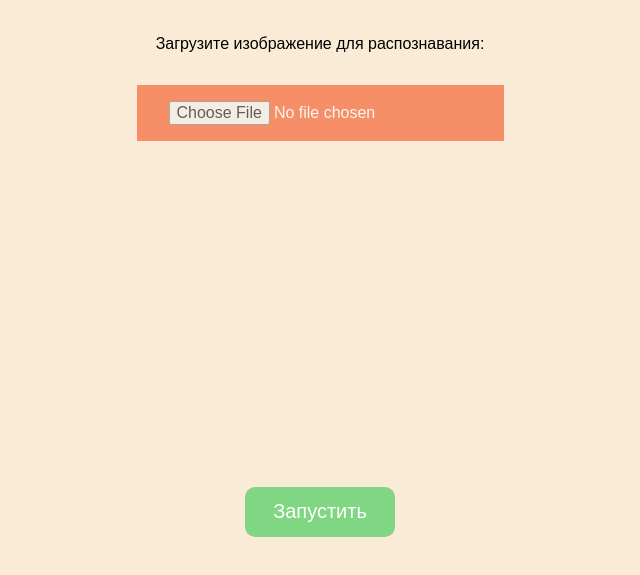
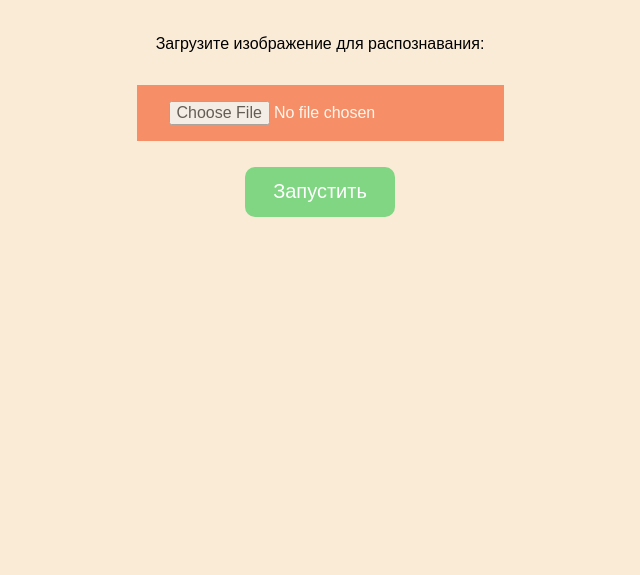
Before and after one commit to betiebembelem/betiebembelem.github.io, a plain HTML site: page index.html in a window 1280 px wide. Shown: the part 69-644 px from the top of the page, without its empty margins (320-960 px from the left). Drawn offline with Linux system fonts and the light colour scheme.

Commit message:
index.html

```diff
--- a/index.html
+++ b/index.html
@@ -18,11 +18,12 @@
       <h1>Узнай свой цветотип</h1>
       <p>Загрузите изображение для распознавания:</p>
       <input type="file" id="file-input" accept="image/*">
+      <button type="button" onclick="init()">Запустить</button>
       <div class="container_row">
         <img id="image-display">
         <div id="label-container"></div>
       </div>
-      <button type="button" onclick="init()">Запустить</button>
+      <div id="word"></div>
     </div>
 
 
@@ -31,6 +32,7 @@
 <script type="text/javascript">
   var input = document.getElementById("file-input");
   var img = document.getElementById("image-display");
+  var word = document.getElementById("word");
 
   input.addEventListener("change", function() {
   var file = this.files[0];
@@ -45,10 +47,13 @@
   //Machine
   const URL = "https://teachablemachine.withgoogle.com/models/jYETaHVp_/";
   let model, webcam, labelContainer, maxPredictions;
-
+  var maxNumber = 0;
+  var maxWord;
   async function init() {
           const modelURL = URL + "model.json";
           const metadataURL = URL + "metadata.json";
+
+
 
           // load the model and metadata
           // Refer to tmImage.loadFromFiles() in the API to support files from a file picker
@@ -69,25 +74,33 @@
         var children = labelContainer.children;
         children[0].setAttribute("class", "winter");
         children[1].setAttribute("class", "spring");
-        children[2].setAttribute("class", "summer");
-        children[3].setAttribute("class", "autumn");
+        children[2].setAttribute("class", "autumn");
+        children[3].setAttribute("class", "summer");
 
-        async function loop() {
-                await predict();
-    }
-      }
 
+
+
+
+
+  }
 
       // run the webcam image through the image model
       async function predict() {
+        maxNumber = 0;
           // predict can take in an image, video or canvas html element
           const prediction = await model.predict(img);
           for (let i = 0; i < maxPredictions; i++) {
+              let predictionClass = prediction[i].className
+              let predictionNum = prediction[i].probability.toFixed(2)
               const classPrediction =
-                  prediction[i].className + ": " + prediction[i].probability.toFixed(2);
+                  predictionClass + ": " + predictionNum;
               labelContainer.childNodes[i].innerHTML = classPrediction;
+              if (predictionNum > maxNumber) {
+                maxNumber = predictionNum
+                maxWord = prediction[i].className
+              }
           }
+          word.innerHTML = "Ваш цветотип: " + maxWord
       }
-
   </script>
 </html>
```
